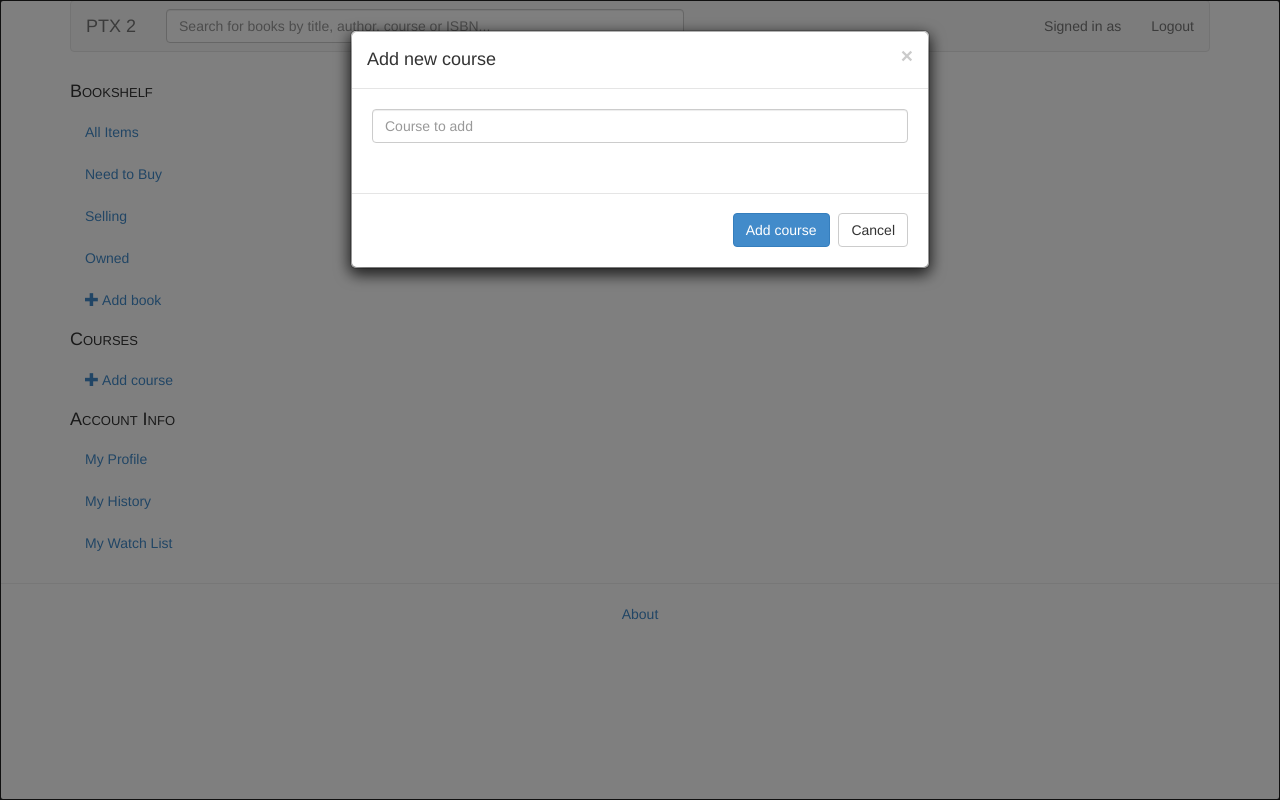
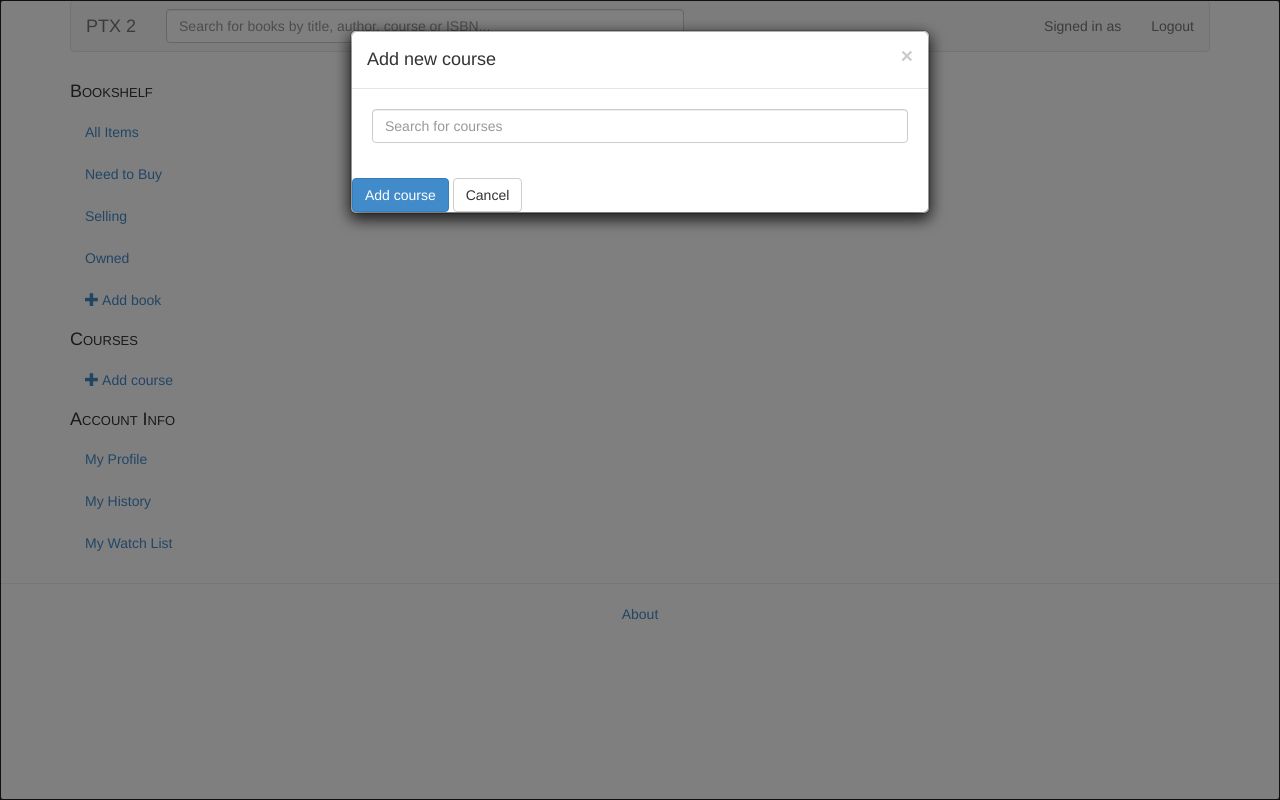
Before and after one commit to limichaelc/PTX2, a Django app: template ptx2app/templates/ptonptx2/bookshelf.html in a window 1280 px wide, after a click on "Add course". Run offline with Django 3.2, Linux system fonts and the light colour scheme; the template is opened without the code that fills it, so the values that code supplies are empty.

Commit message:
created newcourse form

```diff
--- a/ptx2app/templates/forms/newcourse.html
+++ b/ptx2app/templates/forms/newcourse.html
@@ -9,11 +9,11 @@
 				<div class="modal-body">
 					<form id="addnewcourseform" method="POST" name="addnewcourseform">
 					<div class="form-group">
-						<input type="text" class="form-control" placeholder="Course to add">
+						<input type="text" class="form-control" placeholder="Search for courses">
 					</div>
 					</form>
 				</div>
-				<div class="modal-footer">
+				<div>
 					<button type="button" class="btn btn-primary">Add course</button>
 					<button type="button" class="btn btn-default" data-dismiss="modal" aria-hidden="true">Cancel</button>
 				</div>
```
